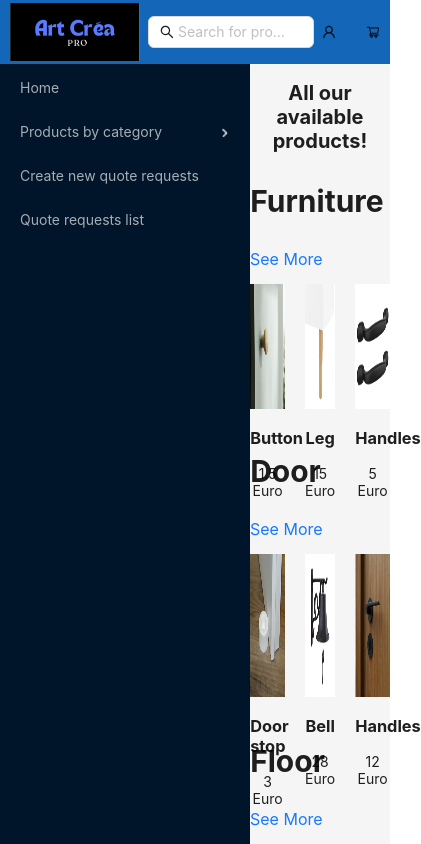
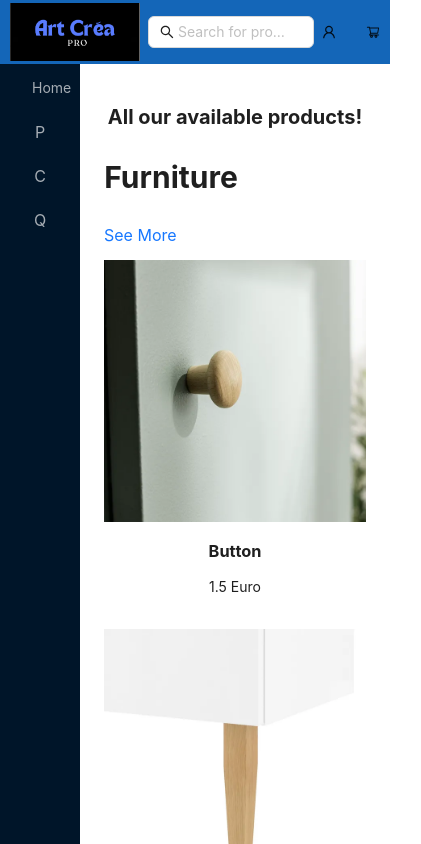
Before and after one commit to Sarrabah/RNCP_Project, a React (Create React App) app in the folder frontend/: page /homepage in a window 390 px wide. Shown: the top 844 px of the page, 421 px wide, since content can reach past the window. Built offline with nearby package versions, Linux system fonts and the light colour scheme.

Commit message:
style: Use a responsive design

```diff
--- a/frontend/src/components/ProductList.tsx
+++ b/frontend/src/components/ProductList.tsx
@@ -1,6 +1,7 @@
 import React from 'react';
 import Product, { ProductProps } from './Product';
 import '../styles/Homepage.css';
+import { Col, Row } from 'antd';
 
 interface ProductListPropos {
   products: ProductProps[];
@@ -8,8 +9,15 @@ interface ProductListPropos {
 
 const ProductList: React.FC<ProductListPropos> = ({ products }) => {
   return (
-    <div className="products-list">
+    <Row className='products-list'>
       {products.map((product) => (
+        <Col
+          key={product.id}
+          xs={24}
+          sm={12}
+          md={8}
+          lg={6}
+        >
           <Product
             key={product.id}
             id={product.id}
@@ -18,8 +26,9 @@ const ProductList: React.FC<ProductListPropos> = ({ products }) => {
             price={product.price}
             category={product.category}
           />
+        </Col>
       ))}
-    </div>
+    </Row>
   );
 };
 export default ProductList;
--- a/frontend/src/components/SideBar.tsx
+++ b/frontend/src/components/SideBar.tsx
@@ -1,11 +1,12 @@
 import React from 'react';
 import { Layout, Menu } from 'antd';
 import SubMenu from 'antd/es/menu/SubMenu';
+
 const { Sider } = Layout;
 
 const Sidebar: React.FC = () => {
   return (
-    <Sider width={250}>
+    <Sider breakpoint="lg" collapsedWidth="80" width={250}>
       <Menu theme="dark">
         <Menu.Item key="1">
           <a href="/homepage"> Home</a>
--- a/frontend/src/styles/Homepage.css
+++ b/frontend/src/styles/Homepage.css
@@ -17,12 +17,10 @@
 }
 
 .products-list {
-  display: flex;
   gap: 20px;
   padding: 0.1%;
 }
 .product {
-  width: 25%;
   text-align: center;
 }
 .logo {
@@ -42,3 +40,11 @@
   justify-content: space-between;
   align-items: center;
 }
+.ant-layout {
+  height: auto;
+}
+.ant-layout-content {
+  padding: 24px;
+  background-color: #fff;
+  min-height: 100vh;
+}
```
Lines whose indentation alone changed are shown as unchanged.
